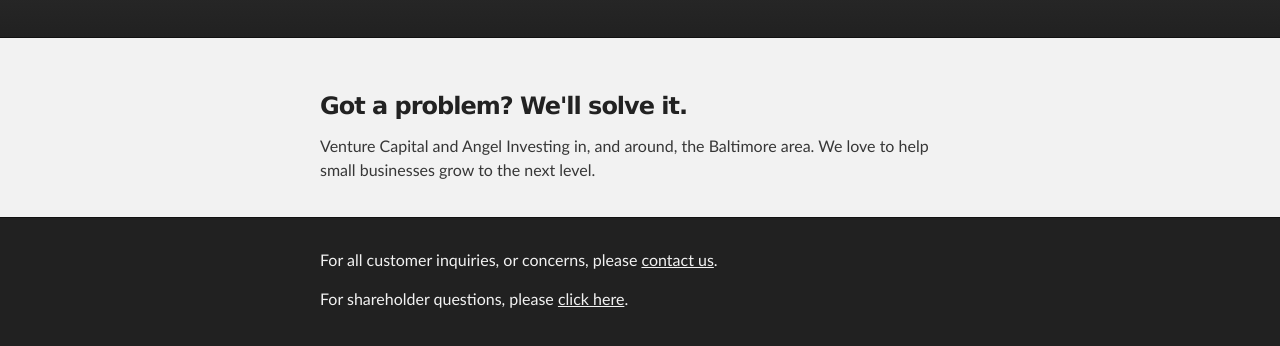
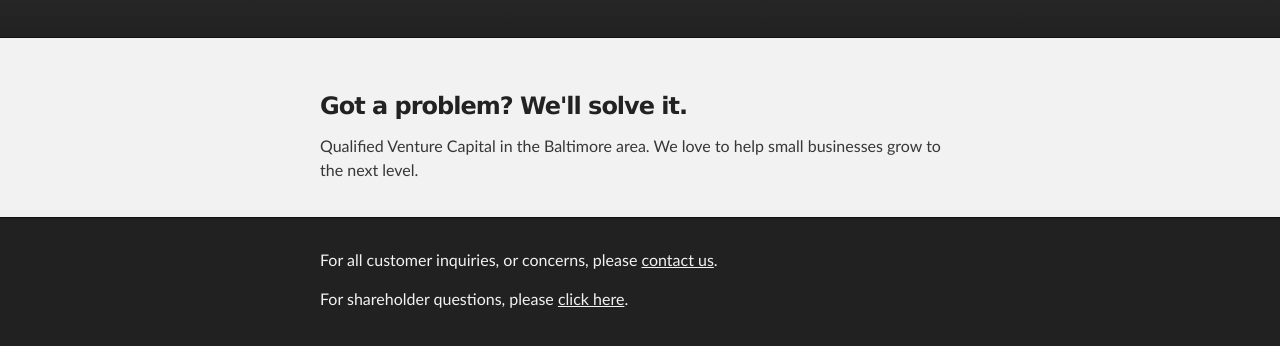
Before and after one commit to msmgroup/msmgroup.github.io, a plain HTML site: page index.html in a window 1280 px wide. Shown: the part 136-482 px from the top of the page. Drawn offline with Linux system fonts and the light colour scheme.

Commit message:
Update index.html

```diff
--- a/index.html
+++ b/index.html
@@ -27,7 +27,7 @@
       <section id="main_content" class="inner">
         <h3>
 <a id="welcome-to-msm-group" class="anchor" href="#welcome-to-msm-group" aria-hidden="true"><span aria-hidden="true" class="octicon octicon-link"></span></a>Got a problem?  We'll solve it.</h3>
-<p>Venture Capital and Angel Investing in, and around, the Baltimore area.  We love to help small businesses grow to the next level.</p>
+<p>Qualified Venture Capital in the Baltimore area.  We love to help small businesses grow to the next level.</p>
       </section>
     </div>
 
```
